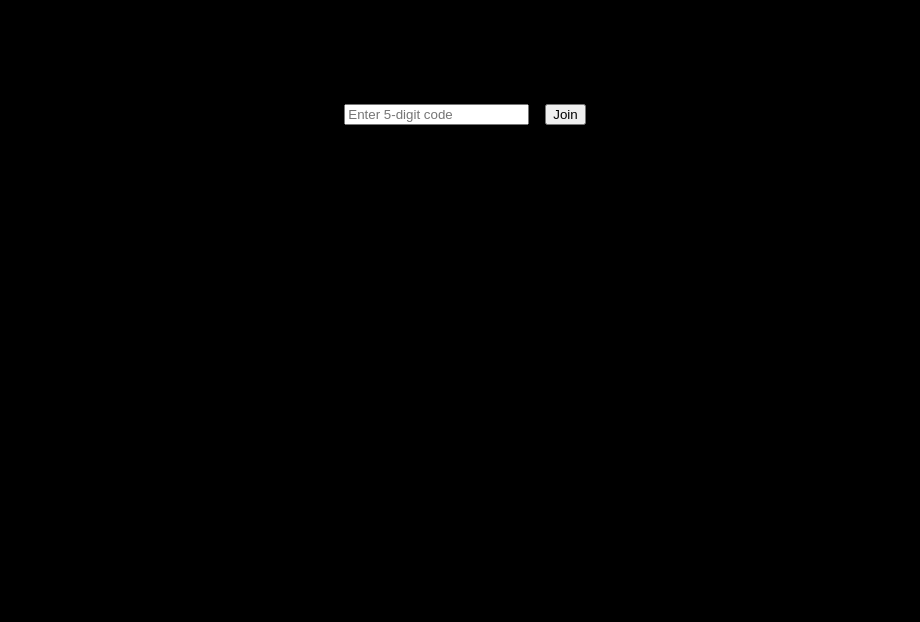
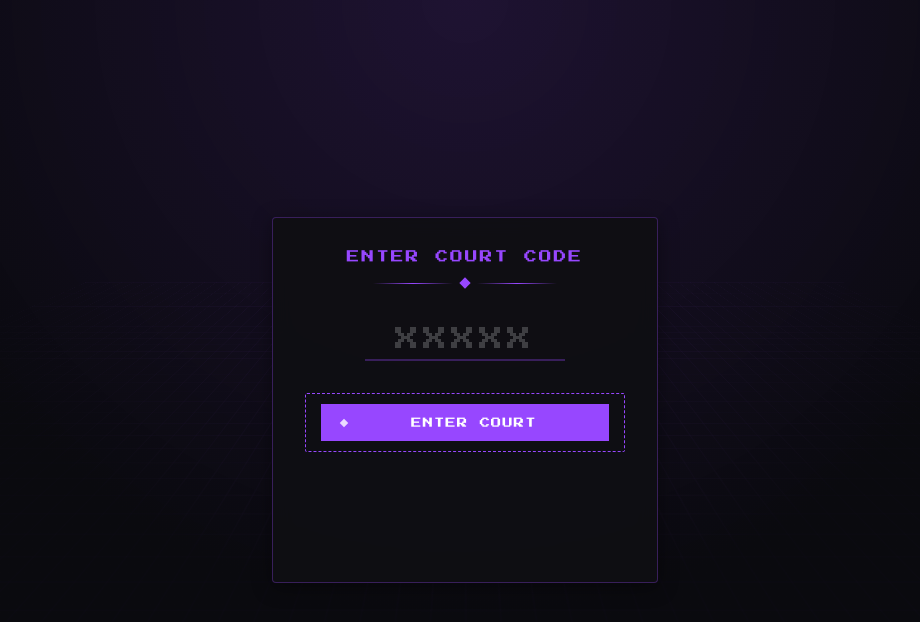
Before and after one commit to alfardil/Hack-at-Brown-2025, a React (Vite) app: page / in a window 1280 px wide. Both pictures are taken after a click on the button "JOIN COURT". Shown: the top 622 px of the page, without its empty margins (175-1095 px from the left). Built offline with nearby package versions, Linux system fonts and the light colour scheme; no server answers.

Commit message:
join room

```diff
--- a/src/App.css
+++ b/src/App.css
@@ -748,3 +748,88 @@ body {
     opacity: 0.8;
   }
 }
+
+/* Join Room Styles */
+.join-card {
+  min-height: 300px;
+}
+
+.join-content {
+  display: flex;
+  flex-direction: column;
+  gap: 2rem;
+  align-items: center;
+}
+
+.input-container {
+  position: relative;
+  width: 100%;
+  max-width: 200px;
+}
+
+.court-input {
+  width: 100%;
+  background: transparent;
+  border: none;
+  border-bottom: 2px solid rgba(151, 71, 255, 0.3);
+  color: white;
+  font-family: "Press Start 2P", cursive;
+  font-size: 1.5rem;
+  text-align: center;
+  letter-spacing: 8px;
+  padding: 0.5rem 0;
+  transition: all 0.3s ease;
+}
+
+.court-input::placeholder {
+  color: rgba(255, 255, 255, 0.2);
+  letter-spacing: 4px;
+}
+
+.court-input:focus {
+  outline: none;
+  border-bottom-color: var(--accent-purple);
+}
+
+.input-line {
+  position: absolute;
+  bottom: 0;
+  left: 50%;
+  width: 0;
+  height: 2px;
+  background: var(--accent-purple);
+  transform: translateX(-50%);
+  transition: width 0.3s ease;
+}
+
+.court-input:focus + .input-line {
+  width: 100%;
+}
+
+/* Glowing effect on input focus */
+.court-input:focus {
+  text-shadow: 0 0 8px rgba(151, 71, 255, 0.5);
+}
+
+/* Error message animation */
+.error-message {
+  animation: errorShake 0.5s ease-in-out;
+}
+
+@keyframes errorShake {
+  0%, 100% { transform: translateX(0); }
+  25% { transform: translateX(-5px); }
+  75% { transform: translateX(5px); }
+}
+
+/* Mobile Responsiveness */
+@media (max-width: 768px) {
+  .court-input {
+    font-size: 1.2rem;
+    letter-spacing: 6px;
+  }
+
+  .join-card {
+    min-height: 250px;
+  }
+}
--- a/src/components/JoinRoom.tsx
+++ b/src/components/JoinRoom.tsx
@@ -40,18 +40,46 @@ const JoinRoom: React.FC<JoinRoomProps> = ({ onRoomJoined }) => {
   };
 
   return (
-    <div style={{ padding: "2rem", textAlign: "center" }}>
-      <h2>Join a Room</h2>
+    <div className="game-container">
+      <div className="game-background">
+        <div className="bg-grid"></div>
+        <div className="bg-overlay"></div>
+      </div>
+
+      <div className="game-card join-card">
+        <div className="card-header">
+          <div className="menu-title">ENTER COURT CODE</div>
+          <div className="menu-divider">
+            <div className="divider-line"></div>
+            <div className="divider-diamond"></div>
+            <div className="divider-line"></div>
+          </div>
+        </div>
+
+        <div className="join-content">
+          <div className="input-container">
             <input
               type="text"
               value={joinCode}
               onChange={(e) => setJoinCode(e.target.value)}
-        placeholder="Enter 5-digit code"
+              placeholder="XXXXX"
+              className="court-input"
+              maxLength={5}
             />
-      <button onClick={handleJoin} style={{ marginLeft: "1rem" }}>
-        Join
+            <div className="input-line"></div>
+          </div>
+
+          <button className="menu-button primary" onClick={handleJoin}>
+            <div className="button-content">
+              <div className="button-diamond"></div>
+              <span className="button-text">ENTER COURT</span>
+            </div>
+            <div className="button-glow"></div>
           </button>
-      {error && <p style={{ color: "red" }}>{error}</p>}
+
+          {error && <div className="error-message">{error}</div>}
+        </div>
+      </div>
     </div>
   );
 };
```
Lines whose indentation alone changed are shown as unchanged.
